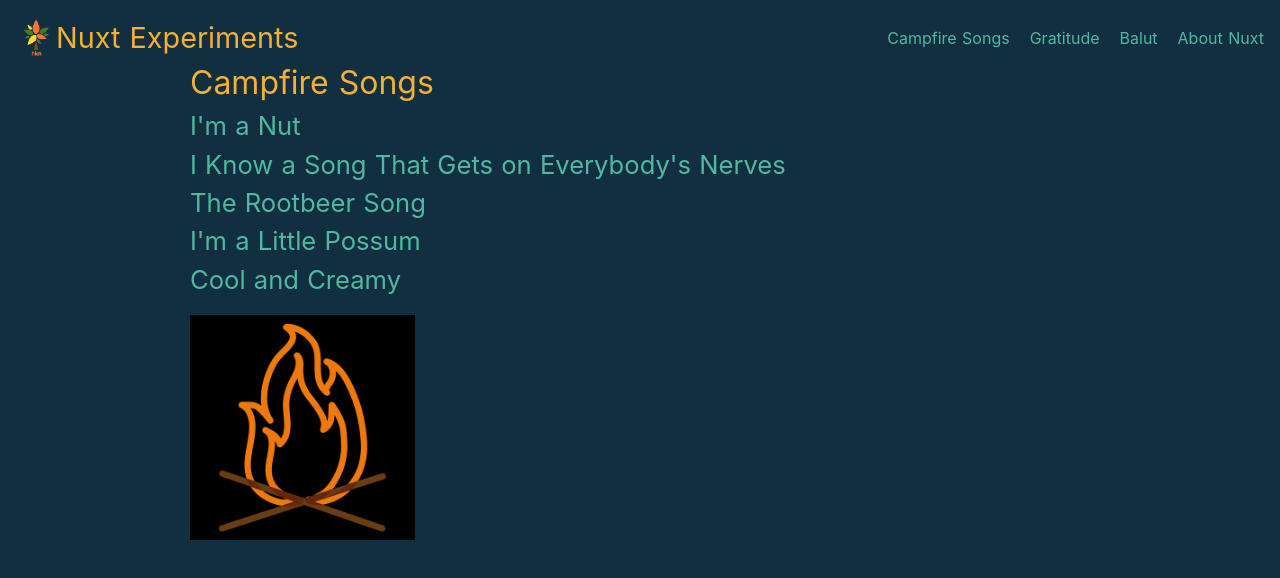
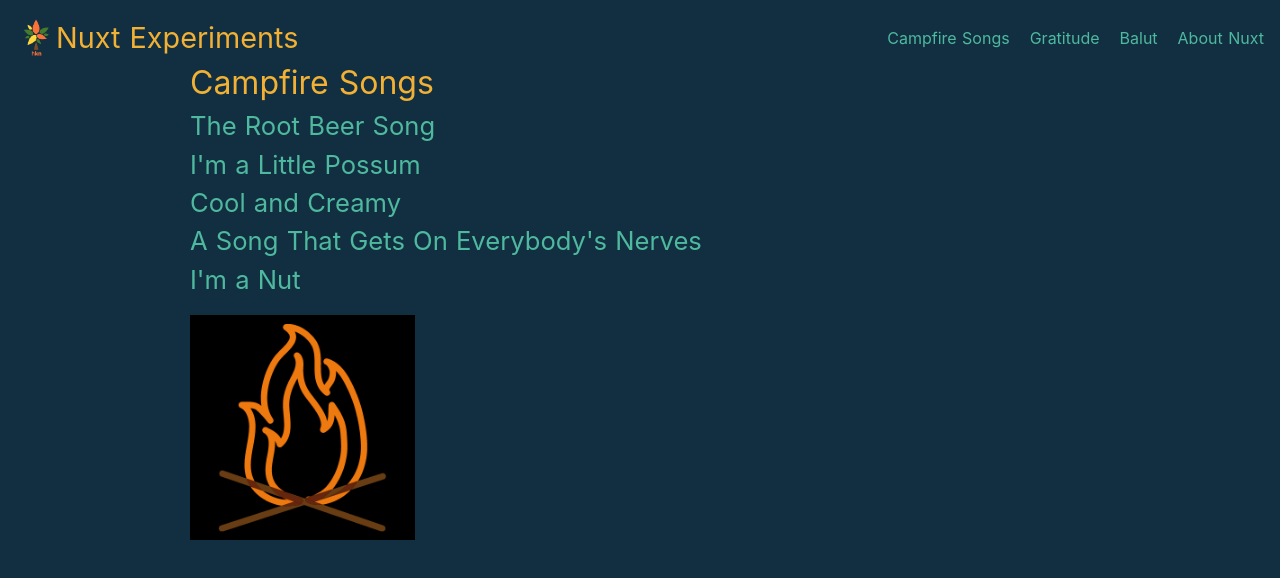
Before and after one commit to ethyl2/nuxt-experiment, a Nuxt app: page /songs in a window 1280 px wide. Shown: the top 578 px of the page. Built offline with nearby package versions, Linux system fonts and the light colour scheme.

Commit message:
Refactor: Song data now lives in the store

```diff
--- a/pages/songs/_id.vue
+++ b/pages/songs/_id.vue
@@ -202,10 +202,15 @@ export default {
   },
   computed: {
     song() {
-      return this.songs.find((song) => song.id === this.id)
+      // return this.songs.find((song) => song.id === this.id)
+      // To use the store instead:
+      return this.$store.state.songs.all.find((song) => song.id === this.id)
     },
     relatedSongs() {
-      return this.songs.filter((song) => song.id !== this.id).slice(0, 3)
+      // return this.songs.filter((song) => song.id !== this.id).slice(0, 3)
+      return this.$store.state.songs.all
+        .filter((song) => song.id !== this.id)
+        .slice(0, 3)
     },
   },
 }
--- a/pages/songs/index.vue
+++ b/pages/songs/index.vue
@@ -3,7 +3,7 @@
     <h1 class="text-xl">Campfire Songs</h1>
     <nav class="flex flex-col">
       <nuxt-link
-        v-for="song in songs"
+        v-for="song in allSongs"
         :key="song.id"
         :to="`/songs/${song.id}`"
         class="text-base"
@@ -17,6 +17,7 @@
 <script>
 export default {
   data() {
+    // Original way to access the song data. Now, use the store instead, in computed.
     return {
       songs: [
         { title: "I'm a Nut", id: 'nut' },
@@ -30,5 +31,10 @@ export default {
       ],
     }
   },
+  computed: {
+    allSongs() {
+      return this.$store.state.songs.all
+    },
+  },
 }
 </script>
--- /dev/null
+++ b/store/index.js
@@ -0,0 +1,2 @@
+export const state = () => ({})
+export const getters = {}
--- /dev/null
+++ b/store/songs.js
@@ -0,0 +1,151 @@
+export const state = () => ({
+  all: [
+    {
+      id: 'rootbeer',
+      url: '',
+      title: 'The Root Beer Song',
+      tune: 'Do-Re-Mi',
+      chorus: [
+        'Do (Dough) – The money to buy my root beer',
+        'Re (Ray) – The guy who pours my root beer.',
+        'Mi (Me) – The guy who drinks my root beer.',
+        'Fa – A long way to the bathroom.',
+        'So – Let’s have another root beer.',
+        '(La) – Lots and lots and lots of root beer.',
+        "Ti (Tea) - No thanks, I'm having rootbeer.",
+        "And that's why I have no dough, dough, dough, dough. (Repeat)",
+      ],
+      image_url: 'rootbeer.png',
+    },
+    {
+      id: 'possum',
+      url:
+        'https://sites.google.com/site/1stbalcombeheightscubs/home/camps/campfire-songs/song-im-a-little-possum',
+      title: "I'm a Little Possum",
+      tune: "I'm a Little Teapot",
+      chorus: [
+        "I'm a little possum short and stout",
+        'Here is my tail (turn and point to your rear end)',
+        'and here is my snout (put your fingers on your nose)',
+        "If you pull my tail you'll hear me shout",
+        "Hey, I'm a possum, (Shake your fingers or fists angrily)",
+        'CUT THAT OUT!',
+      ],
+      image_url: 'possum.png',
+    },
+    {
+      id: 'cream',
+      url: 'https://scoutermom.com/17787/cool-and-creamy-skit-song/',
+      title: 'Cool and Creamy',
+      tune: 'Alouette',
+      chorus: [
+        'Cool and creamy',
+        'We like cool and creamy',
+        'Cool and creamy',
+        'We like it the best!',
+      ],
+      verses: [
+        [
+          'Would you like some on your head?',
+          'Yes, I’d like some on my head!',
+          'On your head?',
+          'On my head! (Spray whipped cream or shaving cream on the one who’d like it on their head)',
+        ],
+        [
+          'Would you like some on your shirt?',
+          'Yes, I’d like some on my shirt!',
+          'On your shirt?',
+          'On my shirt!',
+        ],
+        [
+          'Would you like some in your hair?',
+          'Yes, I’d like some in my hair!',
+          'In your hair?',
+          'In my hair!',
+        ],
+        [
+          'Would you like some in your shoes?',
+          'Yes, I’d like some in my shoes!',
+          'In your shoes?',
+          'In my shoes!',
+        ],
+      ],
+      image_url: 'cream.png',
+    },
+    {
+      id: 'nerves',
+      url:
+        'https://boyscouttrail.com/content/song/a_song_that_gets_on_everybodys_nerves-452.asp',
+      tune: "John Brown's Body",
+      title: "A Song That Gets On Everybody's Nerves",
+      chorus: [
+        `I know a song that gets on everybody's nerves,`,
+        `Everybody's nerves,`,
+        `Yes, on everybody's nerves.`,
+        `I know a song that gets on everybody's nerves`,
+        `And this is how it goes...`,
+
+        `(repeat forever)`,
+      ],
+      image_url: 'song.png',
+    },
+    {
+      id: 'nut',
+      url: 'https://boyscouttrail.com/content/song/im_a_nut-486.asp',
+      title: "I'm a Nut",
+      image_url: 'nut2.png',
+      chorus: [
+        `I'm a nut, (click, click)`,
+        `I'm a nut, (click, click)`,
+        `I'm a nut, I'm a nut, I'm a nut. (click, click)`,
+      ],
+      verses: [
+        [
+          `I'm an acorn, small and round,`,
+          `Lying on the cold, cold ground.`,
+          `Everybody steps on me,`,
+          `That is why I'm cracked you see.`,
+        ],
+
+        [
+          `Called myself on the telephone`,
+          `Just to see if I was home.`,
+          `Made a date for half past eight,`,
+          `Better hurry or I'll be late!`,
+        ],
+
+        [
+          `Took myself to the picture show`,
+          `Sat myself in the very last row`,
+          `Wrapped my arms around my waist`,
+          `Got so fresh I slapped my face!`,
+        ],
+
+        [
+          `Bought some roses at the store.`,
+          `Told myself I wanted more.`,
+          `That's why I broke up with me.`,
+          `Now I am a nut that's free!`,
+        ],
+        [
+          `Gee, I miss me all the time.`,
+          `Wonder if I'm doing fine.`,
+          `Maybe I'll stop by to see`,
+          `If I have a chance with me.`,
+        ],
+        [
+          `Coca-Cola went to town,`,
+          `Pepsi-Cola shot him down.`,
+          `Dr. Pepper fixed him up,`,
+          `Now we all drink 7-Up.`,
+        ],
+        [
+          `I'm so nutty, I don't know`,
+          `Why the squirrels love me so.`,
+          `I'm descended from an oak.`,
+          `Nuts to you, and that's no joke.`,
+        ],
+      ],
+    },
+  ],
+})
```
